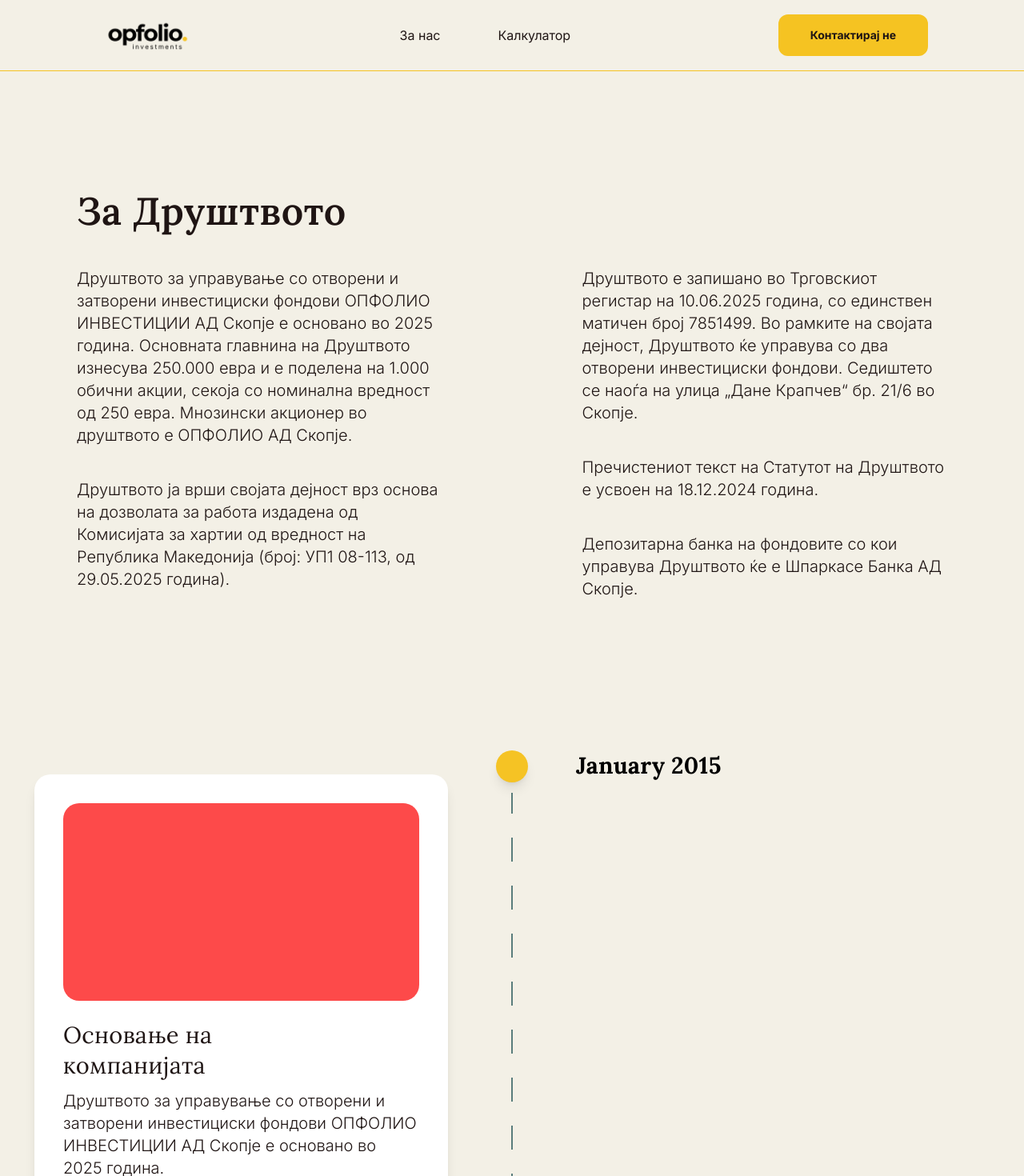
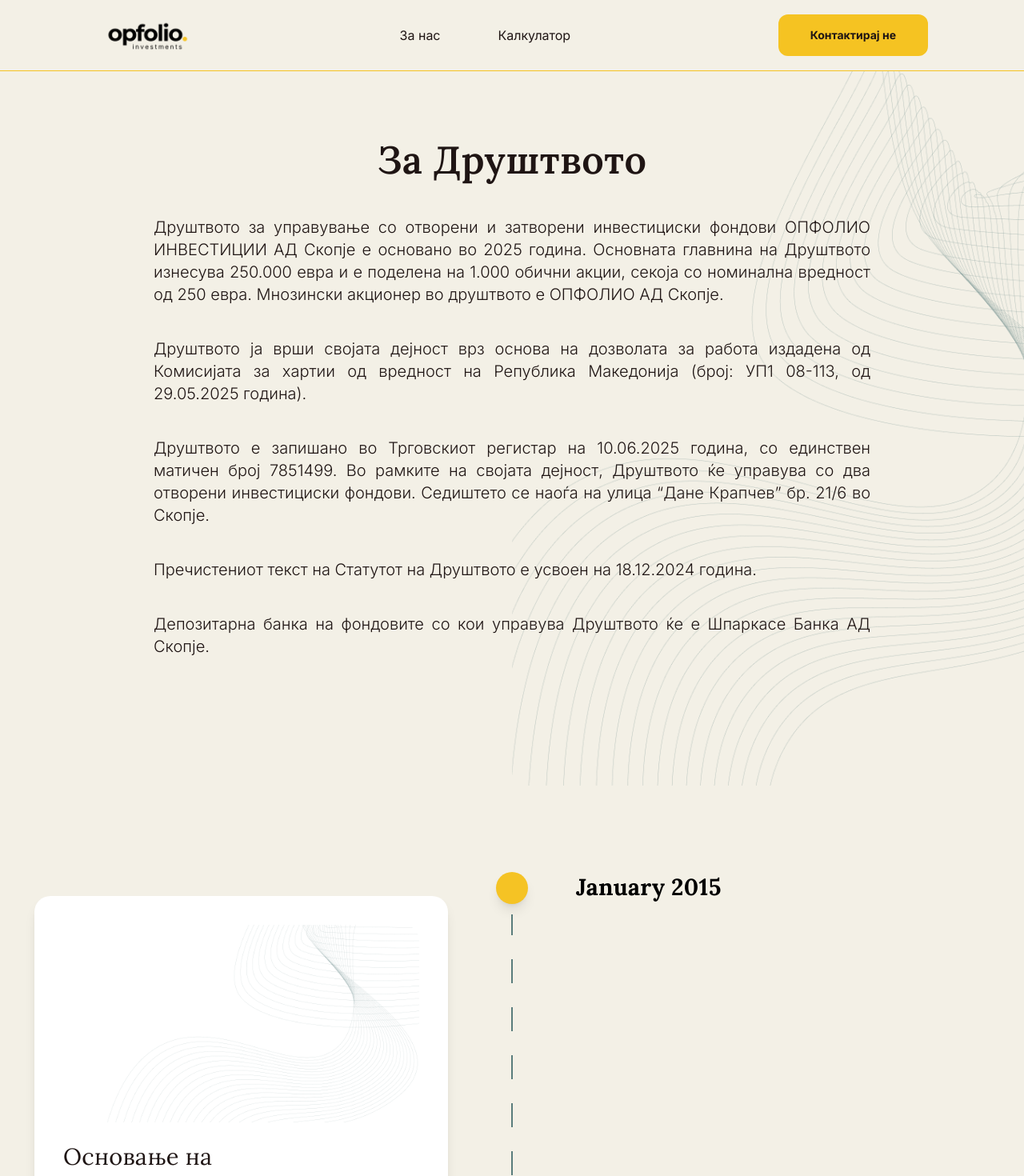
Before and after one commit to slavcoc/opfolio-app, a Next.js app: page /za-kompanijata in a window 1280 px wide. Shown: the top 1470 px of the page at 80% size. Built offline with nearby package versions, Linux system fonts and the light colour scheme.

Commit message:
fixe at the header at aboutTimeline intro and timeline uses images

```diff
--- a/src/app/components/AboutIntro.tsx
+++ b/src/app/components/AboutIntro.tsx
@@ -1,6 +1,5 @@
 import React from "react";
 import Image from "next/image";
-import Link from "next/link";
 
 const AboutIntro = () => {
   return (
--- a/src/app/components/AboutTimeline.tsx
+++ b/src/app/components/AboutTimeline.tsx
@@ -1,5 +1,5 @@
 import React from "react";
-
+import Image from "next/image";
 const AboutTimeline: React.FC = () => {
   const timelineData = [
     {
@@ -7,61 +7,76 @@
       date: "January 2015",
       title: "Основање на компанијата",
       description: "Друштвото за управување со отворени и затворени инвестициски фондови ОПФОЛИО ИНВЕСТИЦИИ АД Скопје е основано во 2025 година.",
-      color: "#FD4A4A"
+      color: "#FD4A4A",
+      image: "./forus-lines.png"
     },
     {
       id: 2,
       date: "January 2015",
       title: "Регистрација во Трговски регистар",
       description: "Друштвото е запишано во Трговскиот регистар под матичен број 6443532 на 10.06.2025 година.",
-      color: "#FD4A4A"
+      color: "#FD4A4A",
+      image: "./forus-lines.png"
     },
     {
       id: 3,
       date: "January 2015",
       title: "Одобрение за работа",
       description: "Друштвото работи согласно одобрението за работа издадено од страна на Комисијата за хартии од вредност на Република Македонија.",
-      color: "#FD4A4A"
+      color: "#FD4A4A",
+      image: "./forus-lines.png"
     },
     {
       id: 4,
       date: "January 2015",
       title: "Започнување со управување",
       description: "Друштвото ќе управува со два отворени инвестициски фондови.",
-      color: "#FD4A4A"
+      color: "#FD4A4A",
+      image: "./forus-lines.png"
     }
   ];
 
   return (
-    <section className="bg-[#F3F0E6] py-12 sm:py-16 md:py-20 lg:py-24 xl:py-36 px-4 sm:px-6 md:px-8 lg:px-16 xl:px-24">
+    <section className="bg-[#F3F0E6] ">
+      <div className="relative w-full py-12 sm:py-16 md:py-20 overflow-hidden ">
       <div className="mx-auto max-w-[1444px]">
+
         {/* Header Section */}
         <div className="mb-8 sm:mb-16 md:mb-20 lg:mb-22">
-          <h2 className="text-heading-2 text-[#1F1514] mb-6 sm:mb-8 md:mb-10">
+          <h2 className="text-heading-2 text-[#1F1514] mb-6 sm:mb-8 md:mb-10 text-center">
           За Друштвото
           </h2>
-          <div className="grid grid-cols-1 lg:grid-cols-2 gap-8 sm:gap-12 md:gap-16 lg:gap-[175px]">
-            <div className="space-y-6 sm:space-y-8 md:space-y-10">
-              <p className="text-body-medium text-[#1F1514] max-w-[614px]">
+          <div className="max-w-4xl mx-auto">
+            <div className="space-y-6 sm:space-y-8 md:space-y-10 text-justify">
+              <p className="text-body-medium text-[#1F1514]">
               Друштвото за управување со отворени и затворени инвестициски фондови ОПФОЛИО ИНВЕСТИЦИИ АД Скопје е основано во 2025 година. Основната главнина на Друштвото изнесува 250.000 евра и е поделена на 1.000 обични акции, секоја со номинална вредност од 250 евра. Мнозински акционер во друштвото е ОПФОЛИО АД Скопје.
               </p>
-              <p className="text-body-medium text-[#1F1514] max-w-[614px]">
+              <p className="text-body-medium text-[#1F1514]">
               Друштвото ја врши својата дејност врз основа на дозволата за работа издадена од Комисијата за хартии од вредност на Република Македонија (број: УП1 08-113, од 29.05.2025 година).
               </p>
-            </div>
-            <div className="space-y-6 sm:space-y-8 md:space-y-10">
-              <p className="text-body-medium text-[#1F1514] max-w-[614px]">
-              Друштвото е запишано во Трговскиот регистар на 10.06.2025 година, со единствен матичен број 7851499. Во рамките на својата дејност, Друштвото ќе управува со два отворени инвестициски фондови. Седиштето се наоѓа на улица „Дане Крапчев“ бр. 21/6 во Скопје.
+              <p className="text-body-medium text-[#1F1514]">
+              Друштвото е запишано во Трговскиот регистар на 10.06.2025 година, со единствен матичен број 7851499. Во рамките на својата дејност, Друштвото ќе управува со два отворени инвестициски фондови. Седиштето се наоѓа на улица &ldquo;Дане Крапчев&rdquo; бр. 21/6 во Скопје.
               </p>
-              <p className="text-body-medium text-[#1F1514] max-w-[614px]">
+              <p className="text-body-medium text-[#1F1514]">
               Пречистениот текст на Статутот на Друштвото е усвоен на 18.12.2024 година.
               </p>
-              <p className="text-body-medium text-[#1F1514] max-w-[614px]">
+              <p className="text-body-medium text-[#1F1514]">
               Депозитарна банка на фондовите со кои управува Друштвото ќе е Шпаркасе Банка АД Скопје.
               </p>
             </div>
+            <div className="absolute right-0 bottom-0 w-[50%] h-[100%] z-[1]">
+        <Image
+          src="./forus-lines.png"
+          alt="For us Item"
+          fill
+          className="object-cover"
+        />
+      </div>
           </div>
+         </div>
         </div>
+        </div>
+        <div className="mx-auto max-w-[1444px]">
         <div style={{height: "8rem"}}></div>
 
         {/* Timeline Section */}
@@ -82,11 +97,15 @@
                   {/* Card - Mobile version */}
                   <div className="w-full bg-white rounded-[20px] p-5 sm:p-6 md:p-10 lg:p-13 shadow-lg">
                     <div className="space-y-5 sm:space-y-6">
-                      {/* Colored header */}
-                      <div
-                        className="w-full h-39 sm:h-52 md:h-65 lg:h-[247px] rounded-[20px]"
-                        style={{ backgroundColor: item.color }}
-                      ></div>
+                      {/* Image header */}
+                      <div className="w-full h-39 sm:h-52 md:h-65 lg:h-[247px] rounded-[20px] relative overflow-hidden">
+                        <Image
+                          src={item.image}
+                          alt={item.title}
+                          fill
+                          className="object-cover"
+                        />
+                      </div>
 
                       {/* Content */}
                       <div className="space-y-2 sm:space-y-3">
@@ -130,11 +149,15 @@
                         : 'left-1/2 transform translate-x-20'  // Right side (second, fourth)
                     }`}>
                       <div className="space-y-6">
-                        {/* Colored header */}
-                        <div
-                          className="w-full h-[247px] rounded-[20px]"
-                          style={{ backgroundColor: item.color }}
-                        ></div>
+                        {/* Image header */}
+                        <div className="w-full h-[247px] rounded-[20px] relative overflow-hidden">
+                          <Image
+                            src={item.image}
+                            alt={item.title}
+                            fill
+                            className="object-cover"
+                          />
+                        </div>
 
                         {/* Content */}
                         <div className="space-y-3">
@@ -164,6 +187,7 @@
             ))}
           </div>
         </div>
+
       </div>
     </section>
   );
```
